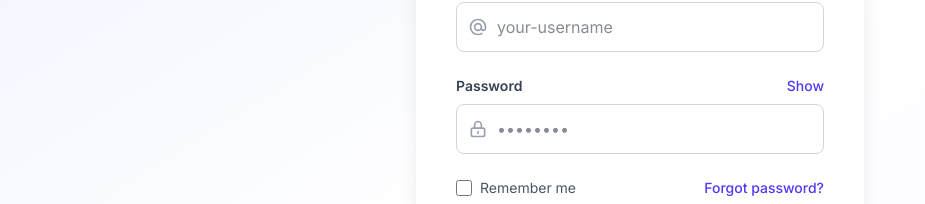
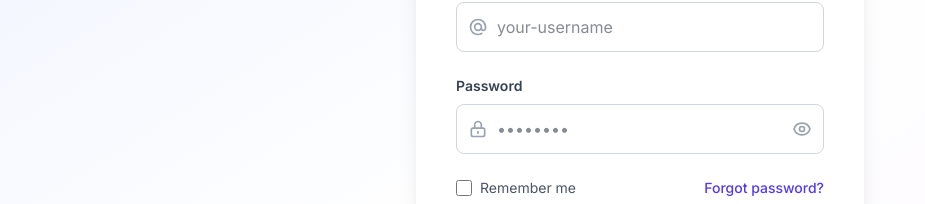
Before and after one commit to fzkn4/centradox, a Next.js app: page /login in a window 1280 px wide. Shown: the part 300-504 px from the top of the page, without its empty margins (0-925 px from the left). Built offline with nearby package versions, Linux system fonts and the light colour scheme.

Commit message:
changes on password field: moving the show/hide password button inside

```diff
--- a/src/app/login/page.tsx
+++ b/src/app/login/page.tsx
@@ -87,18 +87,9 @@
             </div>
 
              <div>
-              <div className="flex items-center justify-between mb-2">
-                <label htmlFor="password" className="block text-sm font-semibold text-gray-700">
+               <label htmlFor="password" className="block text-sm font-semibold text-gray-700 mb-2">
                  Password
                </label>
-                <button
-                  type="button"
-                  onClick={() => setShowPassword(!showPassword)}
-                  className="text-sm text-indigo-600 hover:text-indigo-800 font-medium"
-                >
-                  {showPassword ? 'Hide' : 'Show'}
-                </button>
-              </div>
                <div className="relative">
                  <div className="absolute inset-y-0 left-0 pl-3 flex items-center pointer-events-none">
                    <svg className="h-5 w-5 text-gray-400" fill="none" stroke="currentColor" viewBox="0 0 24 24">
@@ -111,9 +102,25 @@
                    value={password}
                    onChange={(e) => setPassword(e.target.value)}
                    required
-                  className="w-full pl-10 pr-4 py-3 border border-gray-300 rounded-lg focus:outline-none focus:ring-2 focus:ring-indigo-500 focus:border-transparent transition-all duration-200 text-gray-900"
+                   className="w-full pl-10 pr-12 py-3 border border-gray-300 rounded-lg focus:outline-none focus:ring-2 focus:ring-indigo-500 focus:border-transparent transition-all duration-200 text-gray-900"
                    placeholder="••••••••"
                  />
+                 <button
+                   type="button"
+                   onClick={() => setShowPassword(!showPassword)}
+                   className="absolute inset-y-0 right-0 pr-3 flex items-center"
+                 >
+                   {showPassword ? (
+                     <svg className="h-5 w-5 text-gray-400 hover:text-gray-600" fill="none" stroke="currentColor" viewBox="0 0 24 24">
+                       <path strokeLinecap="round" strokeLinejoin="round" strokeWidth={2} d="M13.875 18.825A10.05 10.05 0 0112 19c-4.478 0-8.268-2.943-9.543-7a9.97 9.97 0 011.563-3.029m5.858.908a3 3 0 114.243 4.243M9.878 9.878l4.242 4.242M9.878 9.878L3 3m6.878 6.878L21 21" />
+                     </svg>
+                   ) : (
+                     <svg className="h-5 w-5 text-gray-400 hover:text-gray-600" fill="none" stroke="currentColor" viewBox="0 0 24 24">
+                       <path strokeLinecap="round" strokeLinejoin="round" strokeWidth={2} d="M15 12a3 3 0 11-6 0 3 3 0 016 0z" />
+                       <path strokeLinecap="round" strokeLinejoin="round" strokeWidth={2} d="M2.458 12C3.732 7.943 7.523 5 12 5c4.478 0 8.268 2.943 9.542 7-1.274 4.057-5.064 7-9.542 7-4.477 0-8.268-2.943-9.542-7z" />
+                     </svg>
+                   )}
+                 </button>
                </div>
              </div>
 
```
Lines whose indentation alone changed are shown as unchanged.
